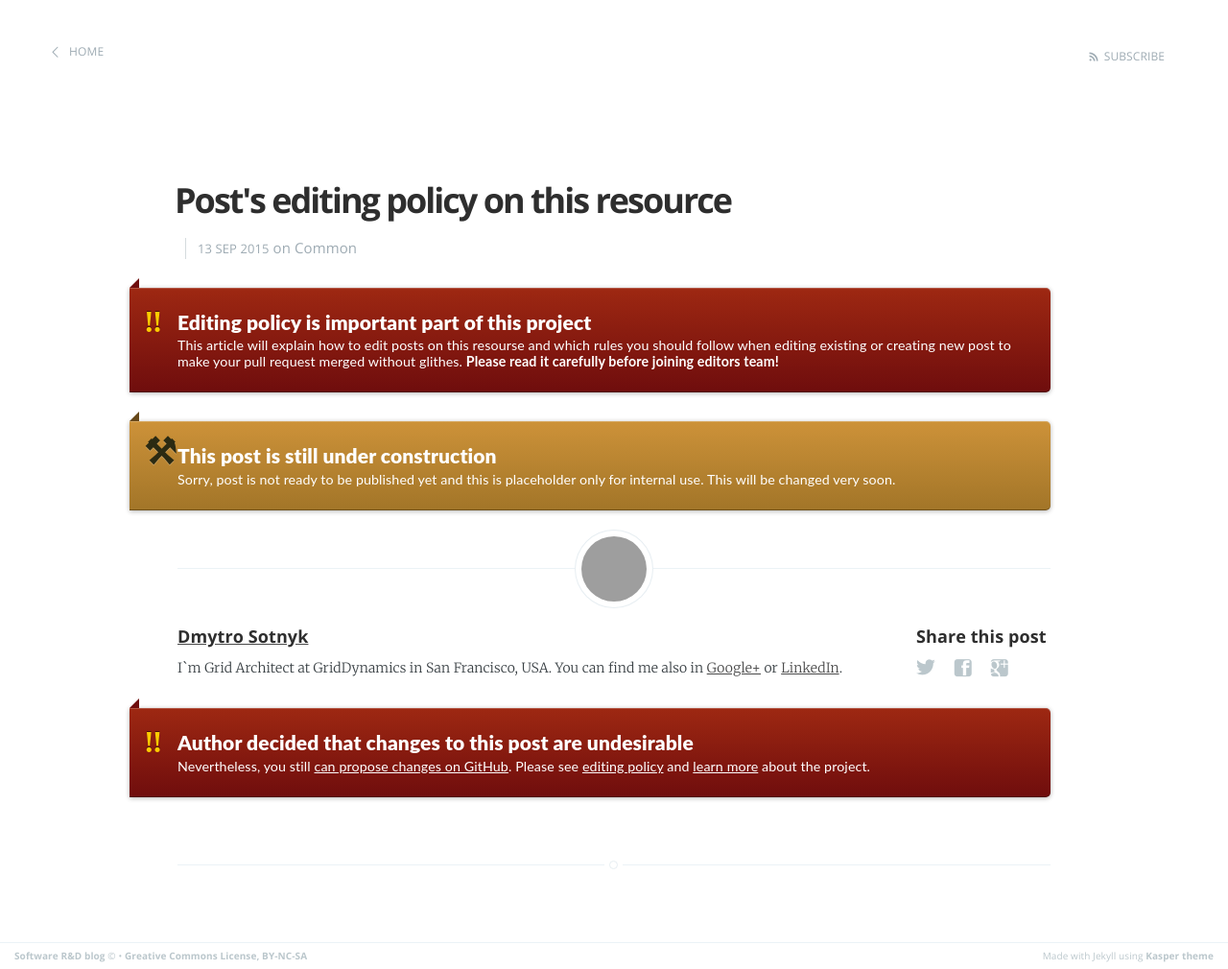
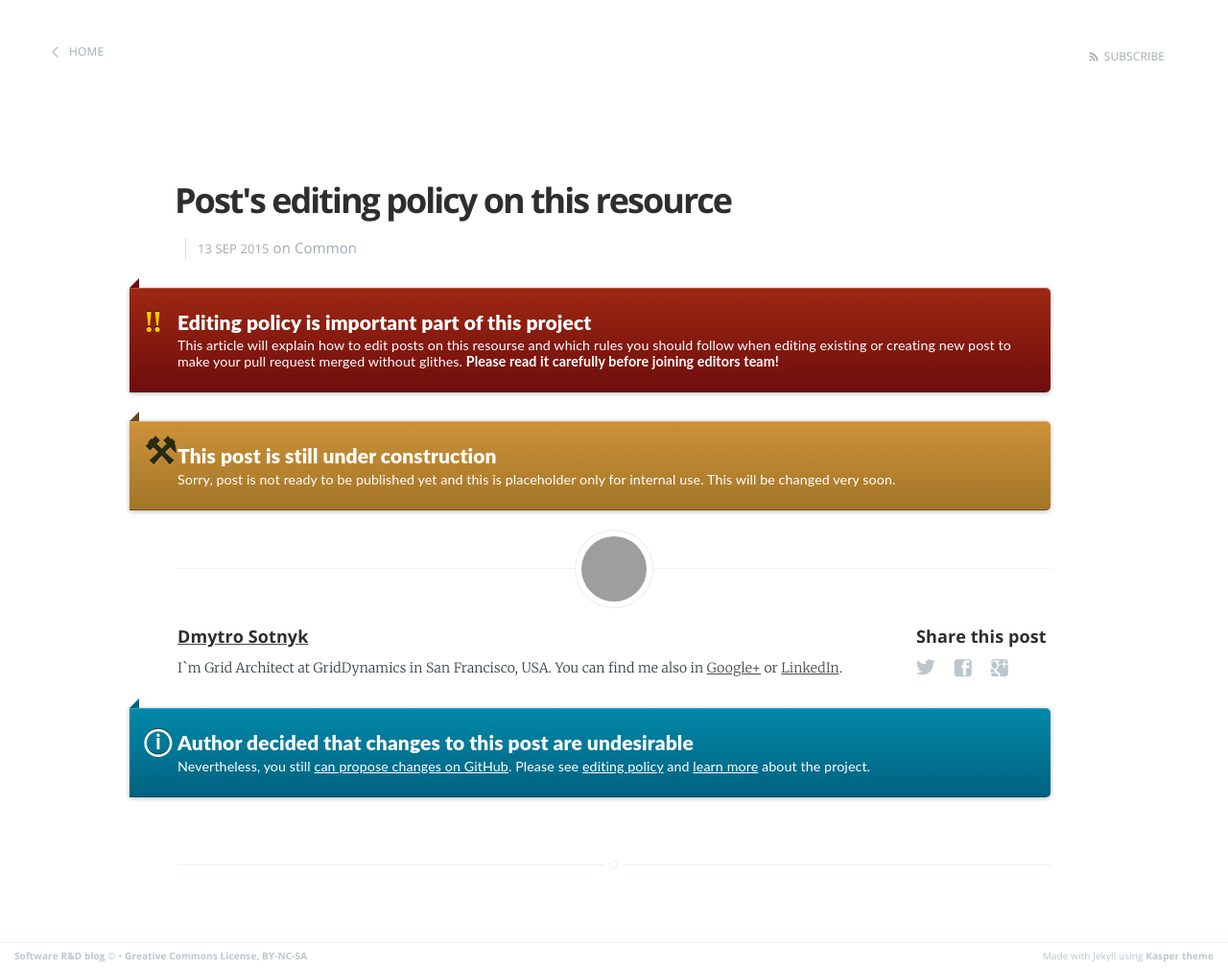
Before and after one commit to rndblog/rndblog.github.io, a Jekyll site: the page built from _posts/2015-09-12-editing-policy.markdown, in a window 1280 px wide. Shown: the whole page at 96% size. Built offline with Jekyll 4.4.1, drawn with Linux system fonts in a browser that asks for light colours; grey boxes are pictures that could not be loaded.

Commit message:
Changed noedit note level

```diff
--- a/_includes/noedit_note.html
+++ b/_includes/noedit_note.html
@@ -1,4 +1,4 @@
-<div class="note warning">
+<div class="note info">
   <h5>Author decided that changes to this post are undesirable</h5>
   <p>
     Nevertheless, you still <a href="https://github.com/rndblog/rndblog.github.io/edit/master/{{ page.path }}">can propose changes on GitHub</a>. Please see <a href="http://rndblog.github.io/common/2015/09/13/editing-policy.html">editing policy</a> and <a href="http://rndblog.github.io/common/2015/08/28/welcome.html">learn more</a> about the project.
```
